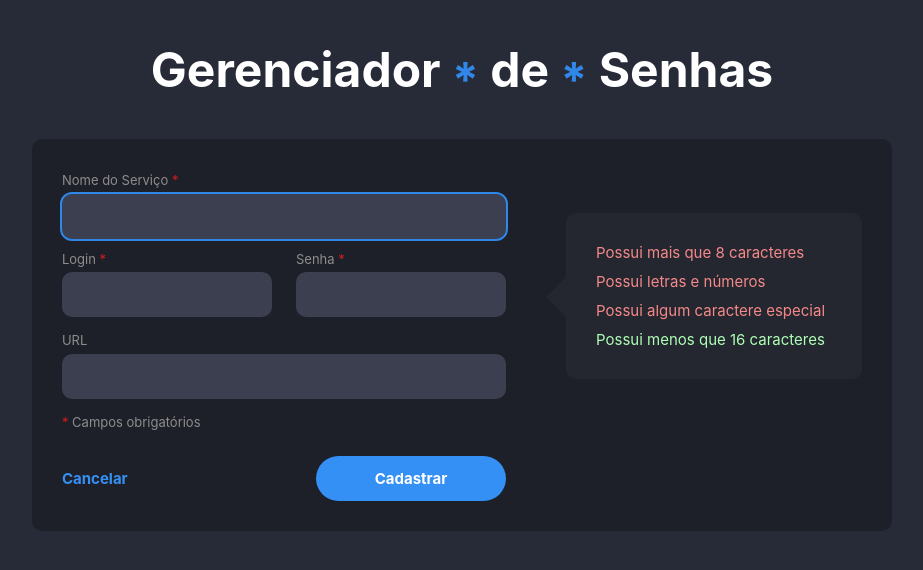
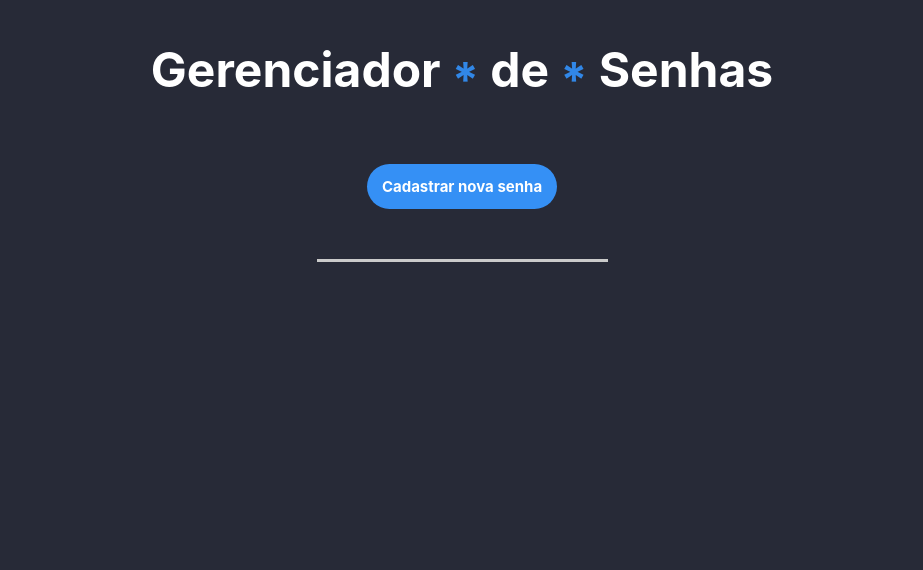
Before and after one commit to vinicius-melo99/vmd-password-manager, a React (Vite) app: page / in a window 1280 px wide. Shown: the top 570 px of the page, without its empty margins (178-1101 px from the left). Built offline with nearby package versions, Linux system fonts and the light colour scheme.

Commit message:
feat: criado botão de cadastrar nova senha e renderização dinâmica do formulário conforme clique no botão

```diff
--- a/src/App.tsx
+++ b/src/App.tsx
@@ -1,11 +1,11 @@
-import Header from './components/Header/Header';
-import FormContainer from './components/FormContainer/FormContainer';
+// import Header from './components/Header/Header';
+// import FormContainer from './components/FormContainer/FormContainer';
+import Home from './pages/Home/Home';
 
 function App() {
   return (
     <>
-      <Header />
-      <FormContainer />
+      <Home />
     </>
   )
 }
--- a/src/components/FormContainer/FormContainer.tsx
+++ b/src/components/FormContainer/FormContainer.tsx
@@ -2,6 +2,7 @@ import './styles.css';
 import InputsContainer from '../InputsContainer/InputsContainer';
 import RulesContainer from '../RulesContainer/RulesContainer';
 import { useEffect, useState } from 'react';
+import NewPasswordButton from '../NewPasswordButton/NewPasswordButton';
 
 const FormContainer = () => {
   const [minLenghRule, setMinLenghRule] = useState(false);
@@ -9,6 +10,7 @@ const FormContainer = () => {
   const [lettersAndNumbersRule, setLettersAndNumbersRule] = useState(false);
   const [specialCharRule, setSpecialCharRule] = useState(false);
   const [allRulesOk, setAllRulesOk] = useState(false);
+  const [showForm, setShowForm] = useState(false);
 
   useEffect(() => {
     checkRules();
@@ -30,10 +32,13 @@ const FormContainer = () => {
       setAllRulesOk(check);
   }
 
-  return (
+  const handleSetShowForm = () => setShowForm(!showForm);
+
+  return showForm ? (
     <section className='form-container'>
       <InputsContainer
         checkPasswordRules={ checkPasswordRules }
+        handleSetShowForm={ handleSetShowForm }
         allRulesOk={ allRulesOk }
       />
       <RulesContainer
@@ -43,7 +48,9 @@ const FormContainer = () => {
         specialCharRule={ specialCharRule }
       />
     </section>
-  )
+  ) : <NewPasswordButton
+        handleSetShowForm={ handleSetShowForm }
+      />
 }
 
 export default FormContainer
--- /dev/null
+++ b/src/components/HomeDivision/HomeDivision.tsx
@@ -0,0 +1,11 @@
+import './styles.css';
+
+const HomeDivision = () => {
+  return (
+    <section className='home-division-container'>
+      <div className='line'></div>
+    </section>
+  )
+}
+
+export default HomeDivision;
--- /dev/null
+++ b/src/components/HomeDivision/styles.css
@@ -0,0 +1,16 @@
+@import '../../variaveis.css';
+
+.home-division-container {
+  display: flex;
+  justify-content: center;
+  width: 100%;
+  /* background-color: rgb(78, 78, 78); */
+  padding: 50px 2% 0 2%;
+}
+
+.line {
+  display: inline-block;
+  width: 291px;
+  height: 3px;
+  background-color: var(--home-division-color);
+}
--- a/src/components/InputsContainer/InputsContainer.tsx
+++ b/src/components/InputsContainer/InputsContainer.tsx
@@ -3,7 +3,11 @@ import FormInput from '../FormInput/FormInput';
 import { ChangeEvent, FormEvent, useState } from 'react';
 import { InputsContainerProps } from '../../types';
 
-const InputsContainer = ({ checkPasswordRules, allRulesOk }: InputsContainerProps) => {
+const InputsContainer = ({
+    checkPasswordRules,
+    allRulesOk,
+    handleSetShowForm,
+  }: InputsContainerProps) => {
   const [service, setService] = useState('');
   const [login, setLogin] = useState('');
   const [password, setPassword] = useState('');
@@ -84,6 +88,7 @@ const InputsContainer = ({ checkPasswordRules, allRulesOk }: InputsContainerProp
         <div className='buttons-wrapper'>
           <button
             className='cancel-button'
+            onClick={ handleSetShowForm }
           >
             Cancelar
           </button>
--- /dev/null
+++ b/src/components/NewPasswordButton/NewPasswordButton.tsx
@@ -0,0 +1,17 @@
+import { NewPasswordButtonProps } from '../../types';
+import './styles.css';
+
+const NewPasswordButton = ({ handleSetShowForm }: NewPasswordButtonProps) => {
+  return (
+    <section className='button-container'>
+      <button
+        className='new-password-btn'
+        onClick={ handleSetShowForm }
+      >
+        Cadastrar nova senha
+      </button>
+    </section>
+  )
+}
+
+export default NewPasswordButton;
--- /dev/null
+++ b/src/components/NewPasswordButton/styles.css
@@ -0,0 +1,20 @@
+.button-container {
+  display: flex;
+  justify-content: center;
+  width: 100%;
+  /* background-color: gray; */
+  padding: 25px 2% 0 2%;
+}
+
+.new-password-btn {
+  width: 190px;
+  height: 45px;
+  background-color: var(--submit-btn-color);
+  color: white;
+  border: none;
+  outline: none;
+  border-radius: 100px;
+  font-size: 15px;
+  font-weight: bolder;
+  cursor: pointer;
+}
--- /dev/null
+++ b/src/pages/Home/Home.tsx
@@ -0,0 +1,15 @@
+import FormContainer from '../../components/FormContainer/FormContainer'
+import Header from '../../components/Header/Header'
+import HomeDivision from '../../components/HomeDivision/HomeDivision'
+
+const Home = () => {
+  return (
+    <>
+      <Header />
+      <FormContainer />
+      <HomeDivision />
+    </>
+  )
+}
+
+export default Home
--- a/src/types/index.ts
+++ b/src/types/index.ts
@@ -19,6 +19,7 @@ export type InputProps = {
 
 export type InputsContainerProps = {
   checkPasswordRules: (password: string) => void,
+  handleSetShowForm: () => void,
   allRulesOk: boolean
 }
 
@@ -28,3 +29,7 @@ export type RulesContainerProps = {
   lettersAndNumbersRule: boolean ,
   specialCharRule: boolean
 }
+
+export type NewPasswordButtonProps = {
+  handleSetShowForm: () => void
+}
--- a/src/variaveis.css
+++ b/src/variaveis.css
@@ -8,4 +8,5 @@
   --submit-btn-color: #3590F5;
   --submit-btn-hover-color: #226ec5;
   --rules-container-bg-color: #252730;
+  --home-division-color: #CACACA;
 }
```
Also changed, not shown: src/pages/Home/styles.css (added).
